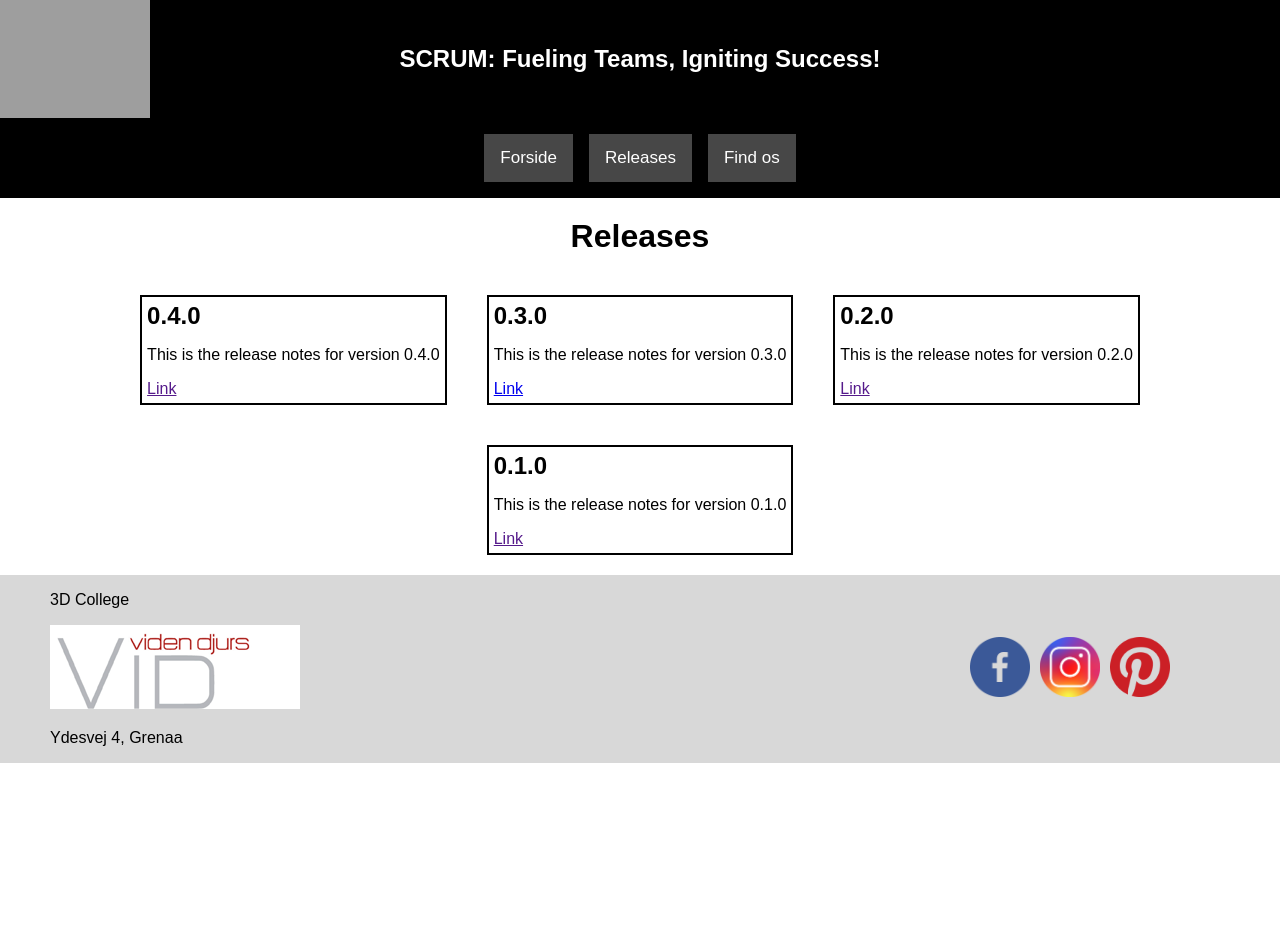
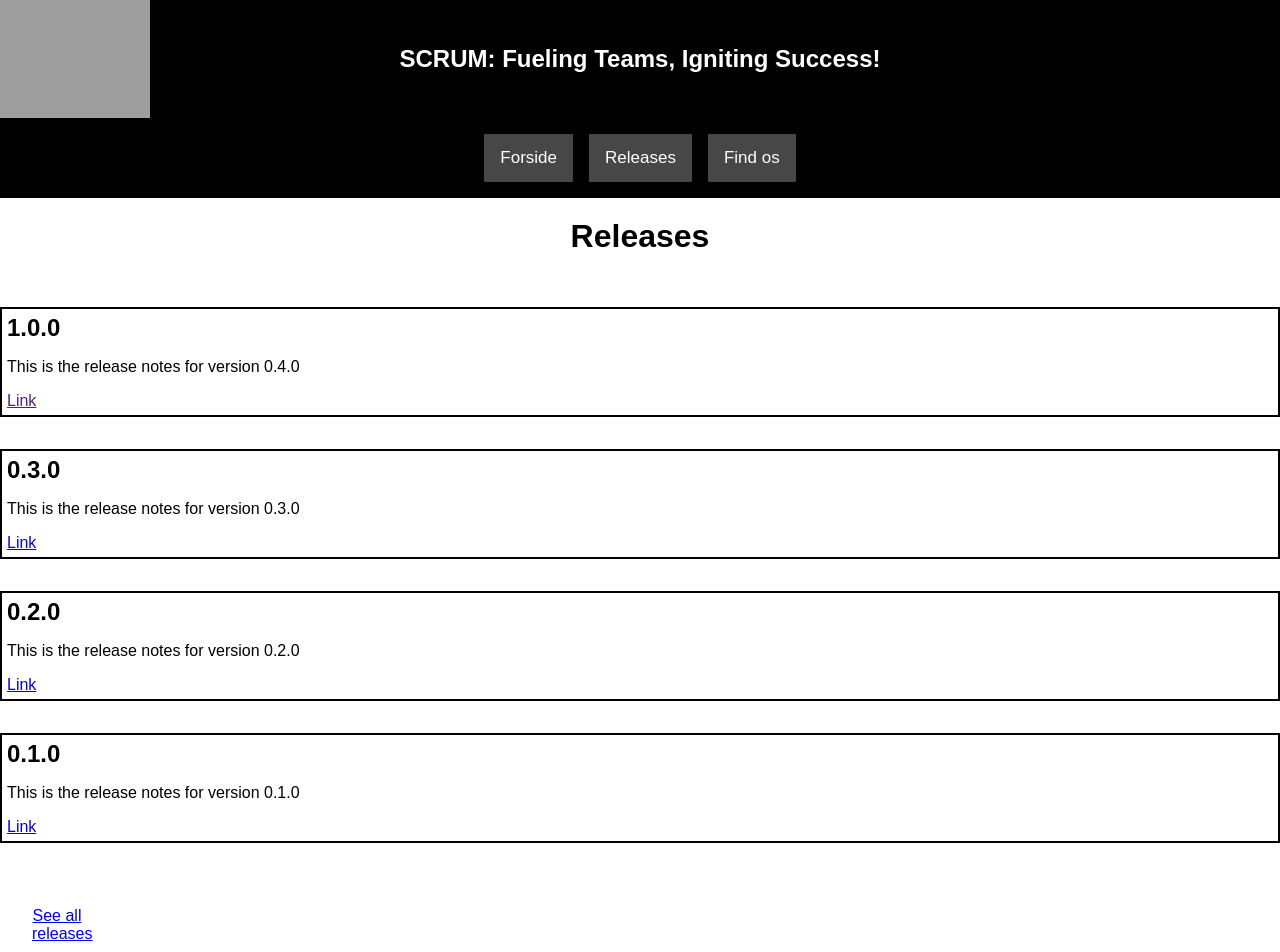
Before and after one commit to lmbek/Webit-Scrum-Project-1, a React (Vite) app in the folder frontend/: page /release in a window 1280 px wide. Shown: the top 952 px of the page. Before the commit the page ends 800 px from the top, so only its background shows below. Built offline with nearby package versions, Linux system fonts and the light colour scheme; grey boxes are pictures that could not be loaded.

Commit message:
Files Modified: * Updated release page

```diff
--- a/frontend/src/pages/releases/releases.jsx
+++ b/frontend/src/pages/releases/releases.jsx
@@ -1,7 +1,7 @@
 import React from 'react';
 import Header from "../../components/header/header.jsx";
 import Footer from "../../components/footer/footer.jsx";
-import stlye from "./releases.module.css"
+import style from "./releases.module.css"
 
 function Releases() {
 	return (
@@ -9,36 +9,39 @@ function Releases() {
 			<Header></Header>
 			<main>
 			<h1>Releases</h1>
-				<article className={stlye.article}>
+				<article className={style.article}>
 
-					<section className={stlye.releaseSection}>
-						<h2>0.4.0</h2>
+					<section className={style.releaseSection}>
+						<h2>1.0.0</h2>
 						<p>
 							<span>This is the release notes for version 0.4.0</span>
 						</p>
-						<a href={""}>Link</a>
+						<a target={"_blank"} href={""}>Link</a>
 					</section>
-					<section className={stlye.releaseSection}>
+					<section className={style.releaseSection}>
 						<h2>0.3.0</h2>
 						<p>
 							<span>This is the release notes for version 0.3.0</span>
 						</p>
-						<a href={"kage"}>Link</a>
+						<a target={"_blank"} href={"https://github.com/UserWhy123/Scrum-Project-1/releases/tag/v0.3.0"}>Link</a>
 					</section>
-					<section className={stlye.releaseSection}>
+					<section className={style.releaseSection}>
 						<h2>0.2.0</h2>
 						<p>
 							<span>This is the release notes for version 0.2.0</span>
 						</p>
-						<a href={""}>Link</a>
+						<a target={"_blank"} href={"https://github.com/UserWhy123/Scrum-Project-1/releases/tag/v0.2.0"}>Link</a>
 					</section>
-					<section className={stlye.releaseSection}>
+					<section className={style.releaseSection}>
 						<h2>0.1.0</h2>
 						<p>
 							<span>This is the release notes for version 0.1.0</span>
 						</p>
-						<a href={""}>Link</a>
+						<a target={"_blank"} href={"https://github.com/UserWhy123/Scrum-Project-1/releases/tag/v0.1.0"}>Link</a>
 					</section>
+					<div className={style.seeAll}>
+						<a target={"_blank"} href={"https://github.com/UserWhy123/Scrum-Project-1/releases"}>See all releases</a>
+					</div>
 				</article>
 			</main>
 			<Footer></Footer>
--- a/frontend/src/pages/releases/releases.module.css
+++ b/frontend/src/pages/releases/releases.module.css
@@ -1,21 +1,26 @@
 .article{
-
-    display: flex;
     margin: 0 auto;
     justify-content: center;
-    flex-wrap: wrap;
 }
-.releaseSection{
-    border: 2px solid black;
-   padding: 5px;
-   max-width: 300px;
 
-   margin: 20px;
+.article .releaseSection {
+	border: 2px solid black;
+	padding: 5px;
+	margin: 2rem auto;
+	max-width: 1280px;
 }
+
 h2{
-    padding: 0px;
+    padding: 0;
 }
 h1{
     padding: 20px 0px;
     text-align: center;
 }
+
+.seeAll {
+	flex: 100%;
+	width: 50px;
+	text-align: center;
+	padding: 2rem;
+}
```
